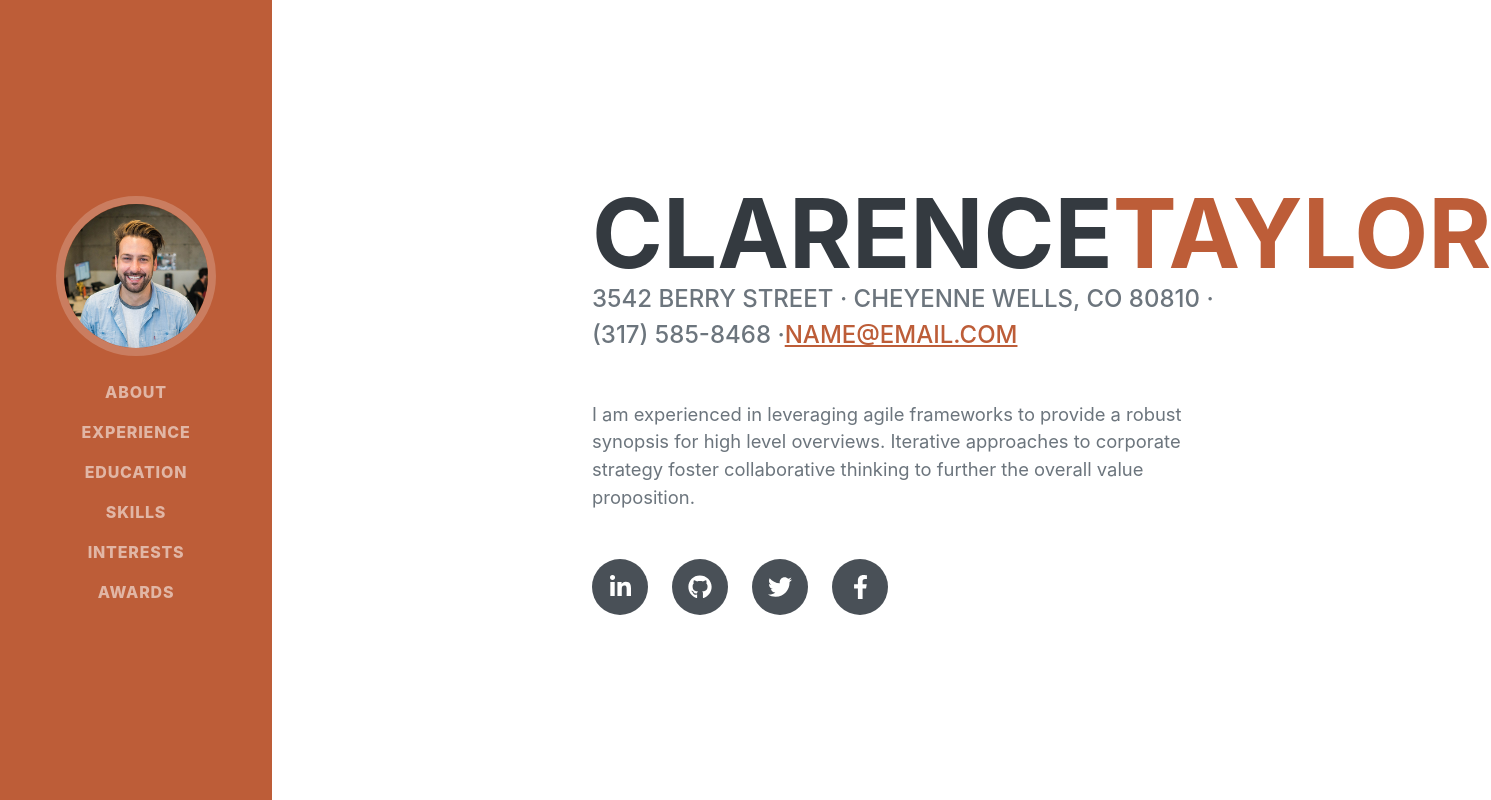
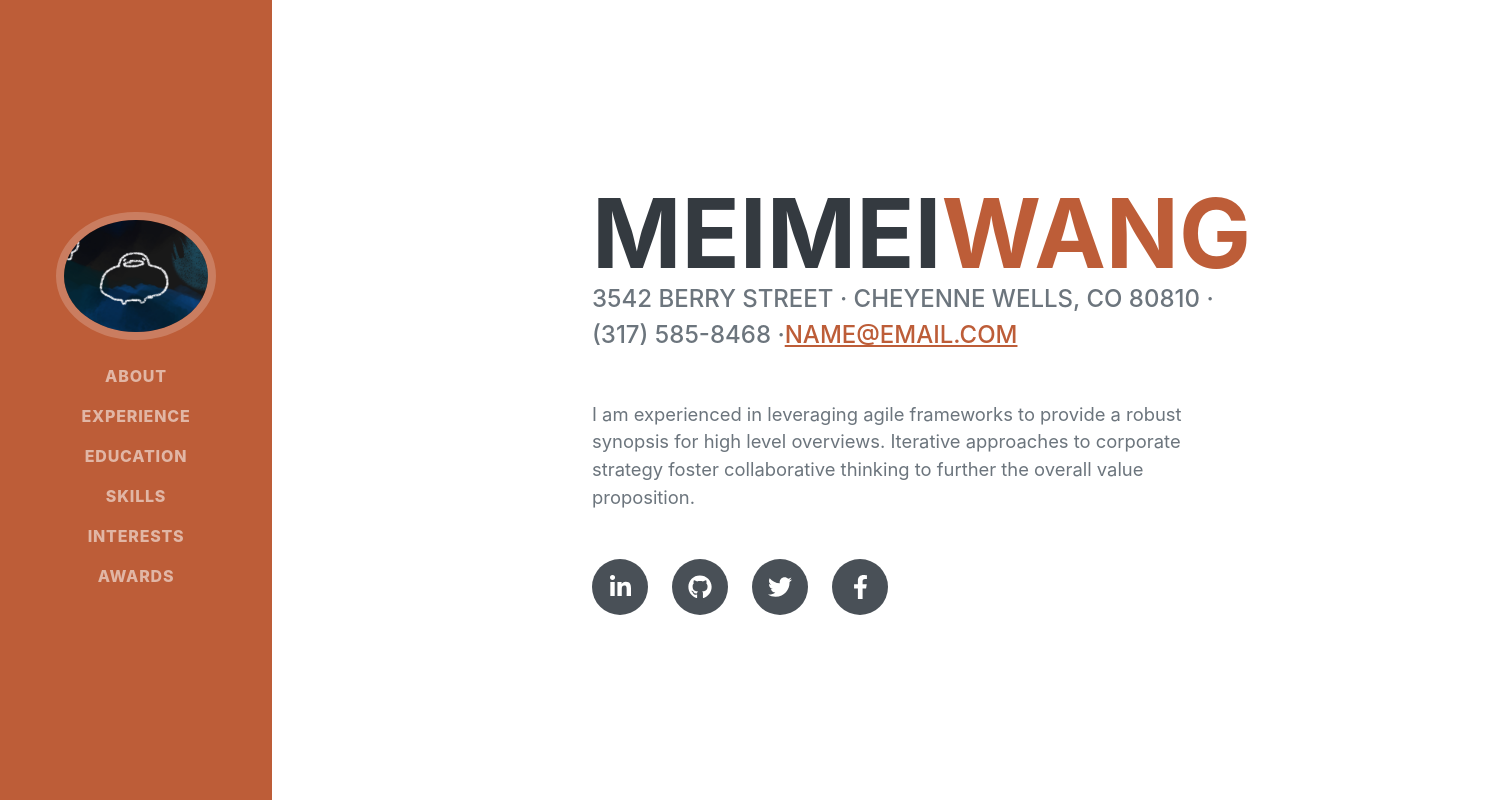
Before and after one commit to fruitsalad02/cv, a React (Create React App) app: page / in a window 1280 px wide. Shown: the top 800 px of the page, 1491 px wide, since content can reach past the window. Built offline with nearby package versions, Linux system fonts and the light colour scheme; a web font is replaced by a local one.

Commit message:
update name and picture

```diff
--- a/src/About.js
+++ b/src/About.js
@@ -4,8 +4,8 @@ const About = () => {
         <section class="resume-section" id="about">
                 <div class="resume-section-content">
                     <h1 class="mb-0">
-                        Clarence
-                        <span class="text-primary">Taylor</span>
+                        Meimei
+                        <span class="text-primary">Wang</span>
                     </h1>
                     <div class="subheading mb-5">
                         3542 Berry Street · Cheyenne Wells, CO 80810 · (317) 585-8468 ·
--- a/src/Navigation.js
+++ b/src/Navigation.js
@@ -3,8 +3,8 @@ const Navigation = () => {
         <div>
             <nav class="navbar navbar-expand-lg navbar-dark bg-primary fixed-top" id="sideNav">
             <a class="navbar-brand js-scroll-trigger" href="#page-top">
-                <span class="d-block d-lg-none">Clarence Taylor</span>
-                <span class="d-none d-lg-block"><img class="img-fluid img-profile rounded-circle mx-auto mb-2" src="assets/img/profile.jpg" alt="..." /></span>
+                <span class="d-block d-lg-none">Meimei Wang</span>
+                <span class="d-none d-lg-block"><img class="img-fluid img-profile rounded-circle mx-auto mb-2" src="assets/img/among.png" alt="..." /></span>
             </a>
             <button class="navbar-toggler" type="button" data-bs-toggle="collapse" data-bs-target="#navbarResponsive" aria-controls="navbarResponsive" aria-expanded="false" aria-label="Toggle navigation"><span class="navbar-toggler-icon"></span></button>
             <div class="collapse navbar-collapse" id="navbarResponsive">
```
Also changed, not shown: public/assets/img/among.png (added), public/assets/img/profile.png (added).
